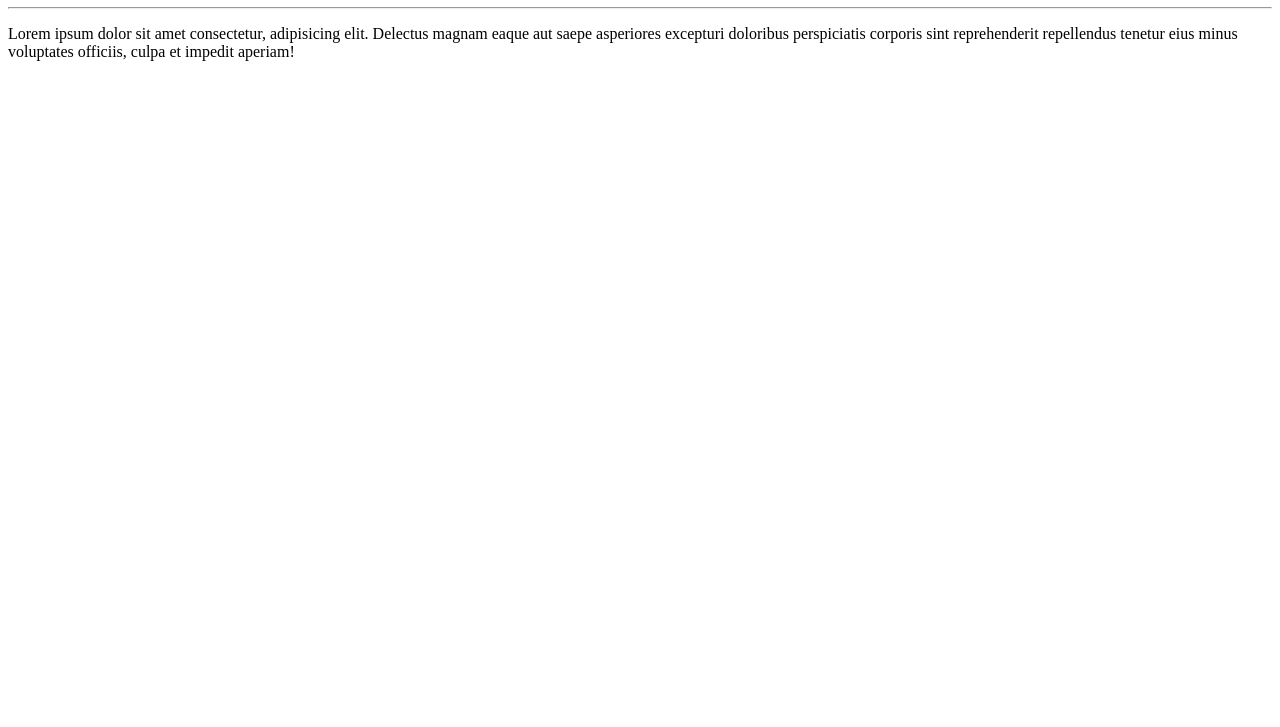
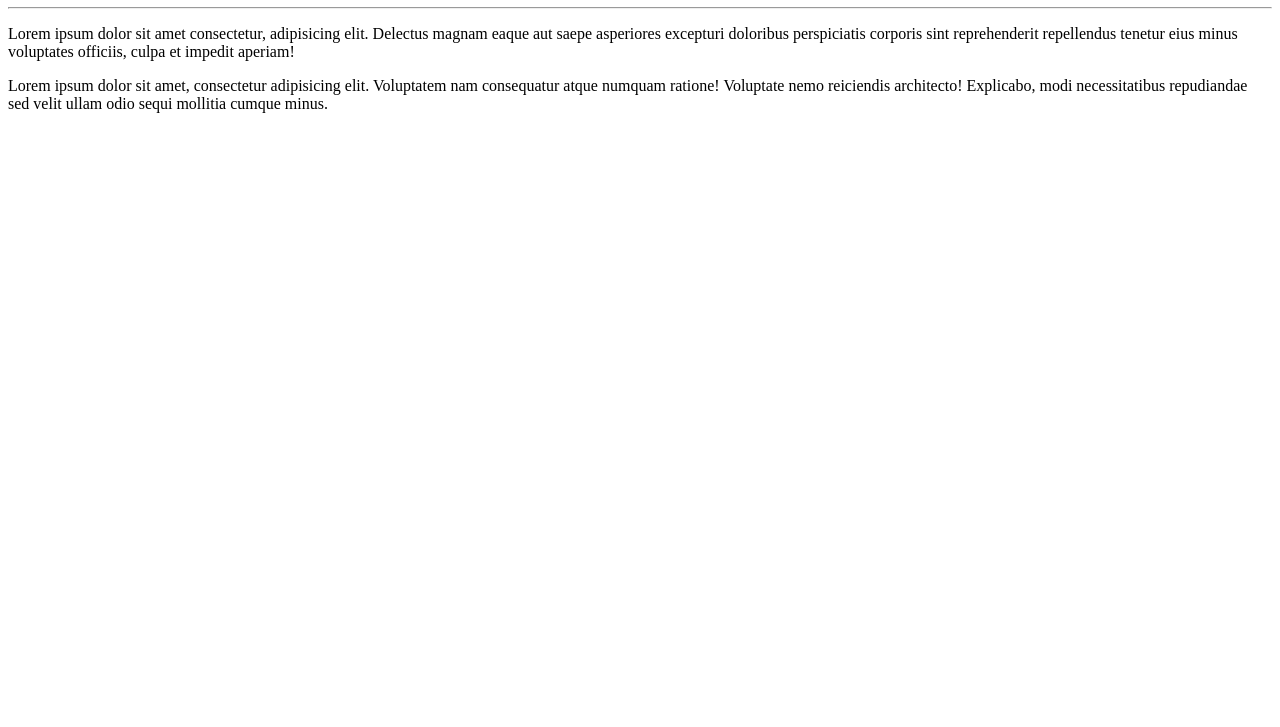
Before and after one commit to ligimq/Ola-mundo, a plain HTML site: page site-exemplo/index.html in a window 1280 px wide. Shown: the part 73-800 px from the top of the page. Drawn offline with Linux system fonts and the light colour scheme.

Commit message:
adicionei um parágrafo

```diff
--- a/site-exemplo/index.html
+++ b/site-exemplo/index.html
@@ -10,5 +10,6 @@
    <h1>Olá, mundo!</h1>
    <hr>
    <p>Lorem ipsum dolor sit amet consectetur, adipisicing elit. Delectus magnam eaque aut saepe asperiores excepturi doloribus perspiciatis corporis sint reprehenderit repellendus tenetur eius minus voluptates officiis, culpa et impedit aperiam!</p>
+   <p>Lorem ipsum dolor sit amet, consectetur adipisicing elit. Voluptatem nam consequatur atque numquam ratione! Voluptate nemo reiciendis architecto! Explicabo, modi necessitatibus repudiandae sed velit ullam odio sequi mollitia cumque minus.</p>
 </body>
 </html>
```
